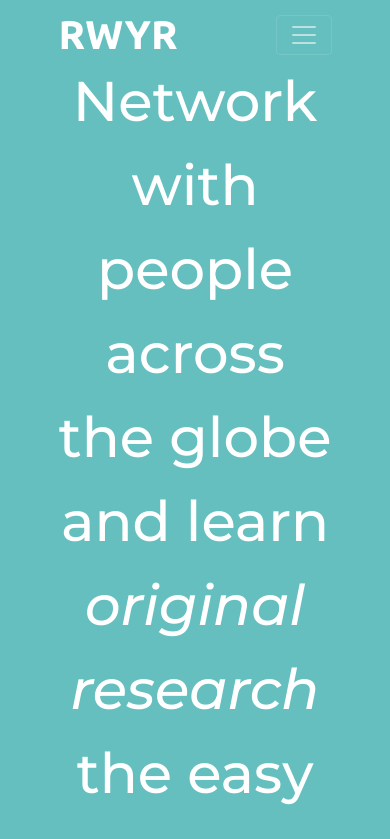
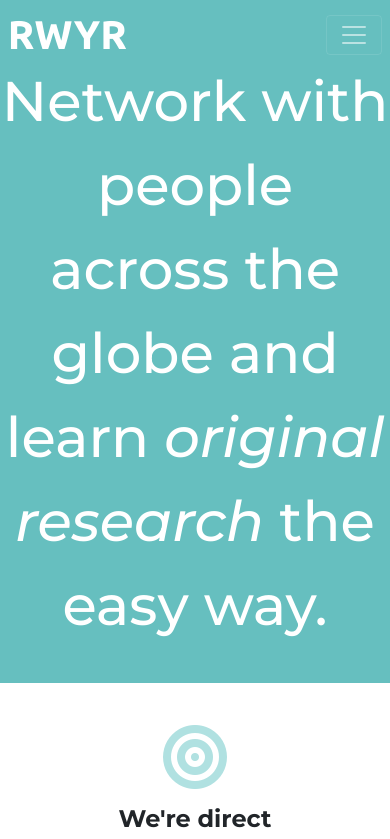
Before and after one commit to neilpat05/research, a plain HTML site: page index.html in a window 390 px wide. Shown: the top 839 px of the page. Drawn offline with nearby package versions, Linux system fonts and the light colour scheme.

Commit message:
Update styles.css

```diff
--- a/css/styles.css
+++ b/css/styles.css
@@ -24,10 +24,18 @@ h3{
   font-size: 1.5rem;
 }
 
+
+
 .container-fluid{
   padding: 7% 15% 7%;
 
 }
+
+::selection {
+  background: #ef8172;
+}
+
+
 
 /* Navigation Bar */
 
@@ -139,10 +147,23 @@ padding: 5%;
   padding: 3% 2%;
 }
 
+/* On mobiles */
+
+
 @media (max-width: 1028px) {
 
   #title{
     text-align: center;
+  }
+
+  .fixed-top{
+    padding: 0 2% 0;
+    background-color: #66BFBF;
+
+  }
+  .container-fluid{
+    padding: 7% 0 7%;
+
   }
   .title-img{
 margin-left: 0;
@@ -152,6 +173,7 @@ margin-left: 0;
   }
 
   .title-h1{
+
     margin-top: 2rem;
   }
 }
```
